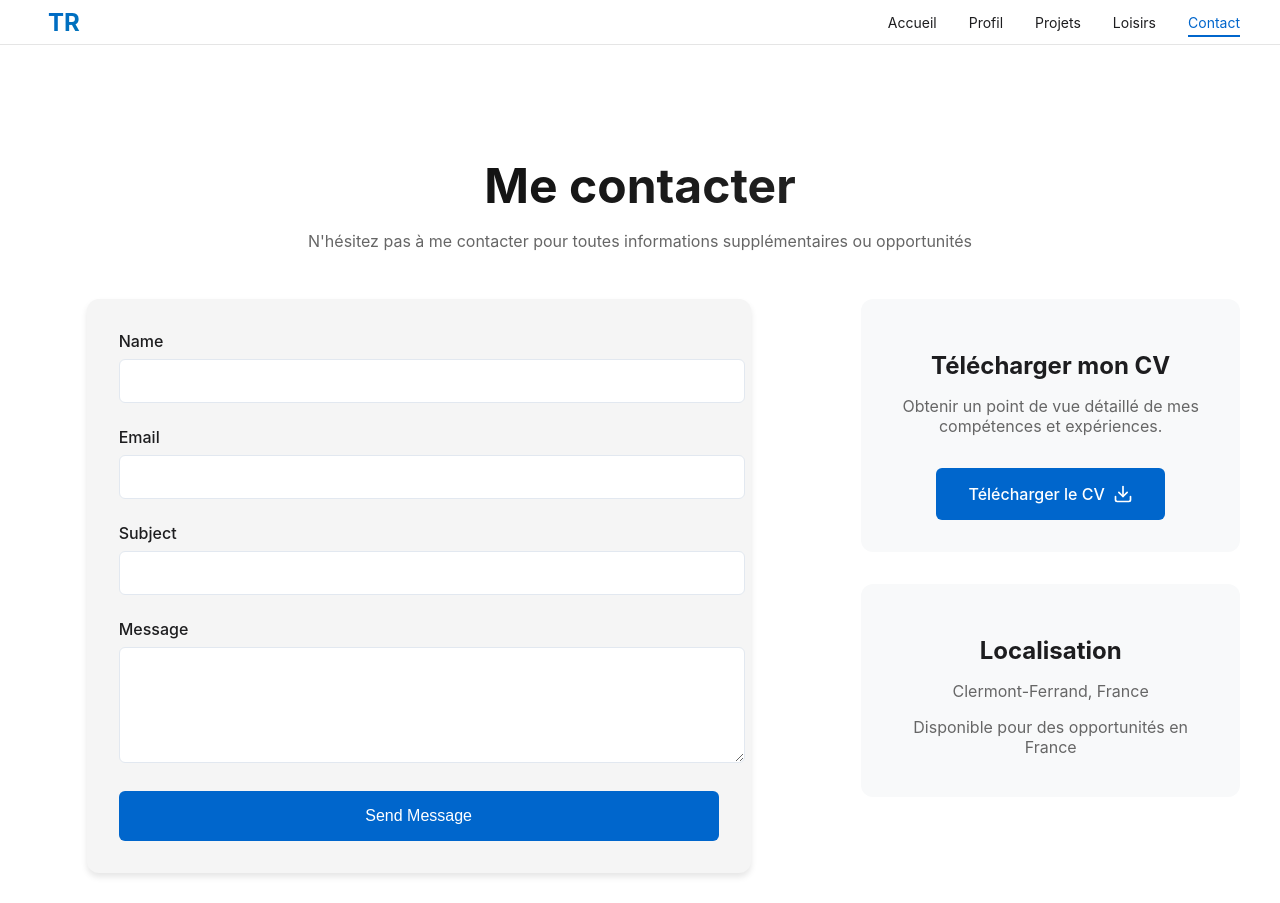
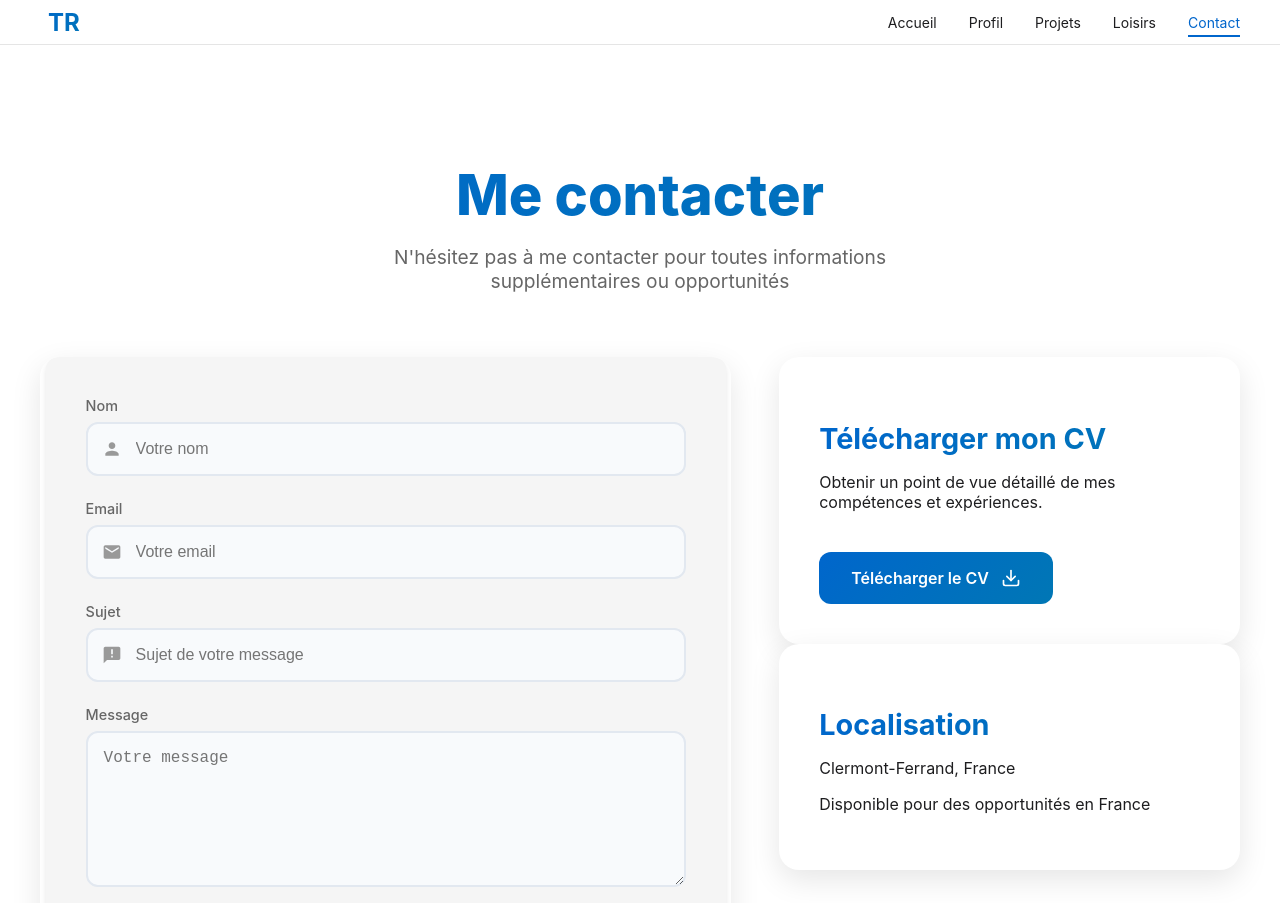
Before and after one commit to TomRambeau/portfolio, a Vue app in the folder portfolio/: page /contact in a window 1280 px wide. Shown: the top 903 px of the page. Built offline with nearby package versions, Linux system fonts and the light colour scheme.

Commit message:
:feature: amélioration design callToAction + contact vue

```diff
--- a/portfolio/src/components/ContactForm.vue
+++ b/portfolio/src/components/ContactForm.vue
@@ -12,26 +12,40 @@ const handleSubmit = (event) => {
 <template>
   <form @submit="handleSubmit" class="contact-form">
     <div class="form-group">
-      <label for="name">Name</label>
-      <input type="text" id="name" name="name" required>
+      <label for="name">Nom</label>
+      <div class="input-container">
+        <svg class="input-icon" viewBox="0 0 24 24"><path fill="currentColor" d="M12 12c2.21 0 4-1.79 4-4s-1.79-4-4-4-4 1.79-4 4 1.79 4 4 4zm0 2c-2.67 0-8 1.34-8 4v2h16v-2c0-2.66-5.33-4-8-4z"/></svg>
+        <input type="text" id="name" name="name" required placeholder="Votre nom">
+      </div>
     </div>
 
     <div class="form-group">
       <label for="email">Email</label>
-      <input type="email" id="email" name="email" required>
+      <div class="input-container">
+        <svg class="input-icon" viewBox="0 0 24 24"><path fill="currentColor" d="M20 4H4c-1.1 0-1.99.9-1.99 2L2 18c0 1.1.9 2 2 2h16c1.1 0 2-.9 2-2V6c0-1.1-.9-2-2-2zm0 4l-8 5-8-5V6l8 5 8-5v2z"/></svg>
+        <input type="email" id="email" name="email" required placeholder="Votre email">
+      </div>
     </div>
 
     <div class="form-group">
-      <label for="subject">Subject</label>
-      <input type="text" id="subject" name="subject" required>
+      <label for="subject">Sujet</label>
+      <div class="input-container">
+        <svg class="input-icon" viewBox="0 0 24 24"><path fill="currentColor" d="M20 2H4c-1.1 0-1.99.9-1.99 2L2 22l4-4h14c1.1 0 2-.9 2-2V4c0-1.1-.9-2-2-2zm-7 9h-2V5h2v6zm0 4h-2v-2h2v2z"/></svg>
+        <input type="text" id="subject" name="subject" required placeholder="Sujet de votre message">
+      </div>
     </div>
 
     <div class="form-group">
       <label for="message">Message</label>
-      <textarea id="message" name="message" rows="5" required></textarea>
+      <div class="input-container">
+        <textarea id="message" name="message" rows="5" required placeholder="Votre message"></textarea>
+      </div>
     </div>
 
-    <button type="submit" class="submit-btn">Send Message</button>
+    <button type="submit" class="submit-btn">
+      Envoyer le message
+      <svg class="send-icon" viewBox="0 0 24 24"><path fill="currentColor" d="M2.01 21L23 12 2.01 3 2 10l15 2-15 2z"/></svg>
+    </button>
   </form>
 </template>
 
@@ -39,7 +53,7 @@ const handleSubmit = (event) => {
 .contact-form {
   max-width: 600px;
   margin: 0 auto;
-  padding: 2rem;
+  padding: 2.5rem;
   background: #f5f5f5;
   border-radius: 12px;
   box-shadow: 0 4px 6px rgba(0, 0, 0, 0.1);
@@ -52,39 +66,83 @@ const handleSubmit = (event) => {
 label {
   display: block;
   margin-bottom: 0.5rem;
-  color: var(--text-color);
+  color: #666;
   font-weight: 500;
+  font-size: 0.9rem;
+}
+
+.input-container {
+  position: relative;
+  display: flex;
+  align-items: center;
+}
+
+.input-icon {
+  position: absolute;
+  left: 1rem;
+  width: 20px;
+  height: 20px;
+  color: #999;
+  transition: color 0.3s ease;
 }
 
 input, textarea {
   width: 100%;
-  padding: 0.75rem;
-  border: 1px solid #e2e8f0;
-  border-radius: 6px;
+  padding: 1rem 1rem 1rem 3rem;
+  border: 2px solid #e2e8f0;
+  border-radius: 12px;
   font-size: 1rem;
-  transition: border-color 0.2s ease;
+  transition: all 0.3s ease;
+  background: #f8fafc;
+}
+
+textarea {
+  padding: 1rem;
+  resize: vertical;
+  min-height: 120px;
 }
 
 input:focus, textarea:focus {
   outline: none;
   border-color: var(--accent-color);
+  background: white;
+  box-shadow: 0 0 0 4px rgba(0, 102, 204, 0.1);
+}
+
+input:focus + .input-icon {
+  color: var(--accent-color);
 }
 
 .submit-btn {
   width: 100%;
   padding: 1rem;
-  background: var(--accent-color);
+  background: linear-gradient(135deg, var(--accent-color) 0%, #0077b5 100%);
   color: white;
   border: none;
-  border-radius: 6px;
+  border-radius: 12px;
   font-size: 1rem;
-  font-weight: 500;
+  font-weight: 600;
   cursor: pointer;
-  transition: transform 0.2s ease, box-shadow 0.2s ease;
+  transition: all 0.3s ease;
+  display: flex;
+  align-items: center;
+  justify-content: center;
+  gap: 0.75rem;
 }
 
 .submit-btn:hover {
-  transform: translateY(-2px);
-  box-shadow: 0 4px 8px rgba(0, 0, 0, 0.1);
+  transform: translateY(-3px);
+  box-shadow: 0 8px 20px rgba(0, 102, 204, 0.3);
+}
+
+.send-icon {
+  width: 20px;
+  height: 20px;
+}
+
+@media (max-width: 768px) {
+  .contact-form {
+    padding: 1.5rem;
+  }
 }
 </style>
--- a/portfolio/src/views/Contact.vue
+++ b/portfolio/src/views/Contact.vue
@@ -4,12 +4,16 @@ import ContactForm from '@/components/ContactForm.vue'
 
 <template>
   <div class="contact-container">
+    <div class="header-section">
       <h1 class="title">Me contacter</h1>
       <p class="subtitle">N'hésitez pas à me contacter pour toutes informations supplémentaires ou opportunités</p>
+    </div>
 
     <div class="content-wrapper">
       <div class="contact-info">
+        <div class="form-card">
           <ContactForm />
+        </div>
 
         <div class="social-links">
           <a href="https://www.linkedin.com/in/tom-rambeau-40b75320b/" target="_blank" class="social-btn linkedin">
@@ -24,7 +28,8 @@ import ContactForm from '@/components/ContactForm.vue'
       </div>
 
       <div class="side-content">
-        <div class="cv-section">
+        <div class="info-card cv-section">
+          <div class="card-content">
             <h2>Télécharger mon CV</h2>
             <p>Obtenir un point de vue détaillé de mes compétences et expériences.</p>
             <a href="/cv.pdf" download class="download-btn">
@@ -36,11 +41,14 @@ import ContactForm from '@/components/ContactForm.vue'
               </svg>
             </a>
           </div>
+        </div>
 
-        <div class="location-section">
+        <div class="info-card location-section">
+          <div class="card-content">
             <h2>Localisation</h2>
             <p>Clermont-Ferrand, France</p>
             <p>Disponible pour des opportunités en France</p>
+          </div>
         </div>
       </div>
     </div>
@@ -51,149 +59,160 @@ import ContactForm from '@/components/ContactForm.vue'
 .contact-container {
   max-width: 1200px;
   margin: 0 auto;
-  padding: 4rem 2rem;
+  padding: 2rem;
+  min-height: calc(100vh - 44px);
+  display: flex;
+  flex-direction: column;
+}
+
+.header-section {
+  text-align: center;
+  margin-bottom: 4rem;
+  padding-top: 2rem;
 }
 
 .title {
-  font-size: 3rem;
-  font-weight: 700;
-  text-align: center;
+  font-size: 3.5rem;
+  font-weight: 800;
   margin-bottom: 1rem;
-  background: linear-gradient(135deg, #000000 0%, #333333 100%);
+  background: linear-gradient(135deg, var(--accent-color) 0%, #0077b5 100%);
   -webkit-background-clip: text;
   -webkit-text-fill-color: transparent;
+  line-height: 1.2;
 }
 
 .subtitle {
-  text-align: center;
+  font-size: 1.2rem;
   color: #666;
-  margin-bottom: 3rem;
+  max-width: 600px;
+  margin: 0 auto;
 }
 
 .content-wrapper {
   display: grid;
-  gap: 4rem;
-  grid-template-columns: 2fr 1fr;
+  grid-template-columns: 1.5fr 1fr;
+  gap: 3rem;
+  flex: 1;
 }
 
-.contact-info {
-  flex: 2;
+.form-card, .info-card {
+  background: white;
+  border-radius: 20px;
+  box-shadow: 0 10px 30px rgba(0, 0, 0, 0.1);
+  overflow: hidden;
+  transition: transform 0.3s ease, box-shadow 0.3s ease;
 }
 
-.side-content {
-  flex: 1;
-  display: flex;
-  flex-direction: column;
-  gap: 2rem;
+.form-card:hover, .info-card:hover {
+  transform: translateY(-5px);
+  box-shadow: 0 15px 40px rgba(0, 0, 0, 0.15);
 }
 
-.cv-section {
-  padding: 2rem;
-  background: #f8f9fa;
-  border-radius: 12px;
-  text-align: center;
-}
-
-.cv-section h2 {
-  font-size: 1.5rem;
-  margin-bottom: 1rem;
-  color: var(--text-color);
-}
-
-.cv-section p {
-  color: #666;
-  margin-bottom: 2rem;
-}
-
-.download-btn {
-  display: inline-flex;
-  align-items: center;
-  gap: 0.5rem;
-  padding: 1rem 2rem;
-  background: var(--accent-color);
-  color: white;
-  text-decoration: none;
-  border-radius: 6px;
-  font-weight: 500;
-  transition: transform 0.2s ease, box-shadow 0.2s ease;
-}
-
-.download-btn:hover {
-  transform: translateY(-2px);
-  box-shadow: 0 4px 8px rgba(0, 0, 0, 0.1);
+.card-content {
+  padding: 2.5rem;
 }
 
 .social-links {
   margin-top: 2rem;
   display: flex;
   gap: 1rem;
-  flex-wrap: wrap;
-  justify-content: center;
+  justify-content: flex-start;
 }
 
 .social-btn {
+  flex: 1;
   display: inline-flex;
   align-items: center;
-  gap: 0.5rem;
-  padding: 0.75rem 1.5rem;
-  border-radius: 8px;
+  justify-content: center;
+  gap: 0.75rem;
+  padding: 1rem;
+  border-radius: 12px;
   text-decoration: none;
   color: white;
-  font-weight: 500;
-  transition: transform 0.2s ease, box-shadow 0.2s ease;
+  font-weight: 600;
+  transition: all 0.3s ease;
+}
+
+.linkedin {
+  background: linear-gradient(135deg, #0077b5 0%, #00a0dc 100%);
+}
+
+.email {
+  background: linear-gradient(135deg, #ea4335 0%, #ff7043 100%);
 }
 
 .social-btn:hover {
-  transform: translateY(-2px);
-  box-shadow: 0 4px 8px rgba(0, 0, 0, 0.1);
+  transform: translateY(-3px);
+  box-shadow: 0 8px 20px rgba(0, 0, 0, 0.2);
 }
 
-.github {
-  background: #24292e;
+.cv-section, .location-section {
+  height: fit-content;
 }
 
-.linkedin {
-  background: #0077b5;
+.cv-section h2, .location-section h2 {
+  font-size: 1.8rem;
+  margin-bottom: 1rem;
+  background: linear-gradient(135deg, var(--accent-color) 0%, #0077b5 100%);
+  -webkit-background-clip: text;
+  -webkit-text-fill-color: transparent;
 }
 
-.email {
-  background: #ea4335;
+.download-btn {
+  margin-top: 1.5rem;
+  display: inline-flex;
+  align-items: center;
+  gap: 0.75rem;
+  padding: 1rem 2rem;
+  background: linear-gradient(135deg, var(--accent-color) 0%, #0077b5 100%);
+  color: white;
+  border-radius: 12px;
+  text-decoration: none;
+  font-weight: 600;
+  transition: all 0.3s ease;
 }
 
-.location-section {
-  background: #f8f9fa;
-  padding: 2rem;
-  border-radius: 12px;
-  text-align: center;
-}
-
-.location-section h2 {
-  color: var(--text-color);
-  margin-bottom: 1rem;
-  font-size: 1.5rem;
-}
-
-.location-section p {
-  color: #666;
-  margin-bottom: 0.5rem;
+.download-btn:hover {
+  transform: translateY(-3px);
+  box-shadow: 0 8px 20px rgba(0, 0, 0, 0.2);
 }
 
 .icon {
-  width: 20px;
-  height: 20px;
+  width: 24px;
+  height: 24px;
 }
 
-@media (max-width: 768px) {
+@media (max-width: 1024px) {
   .content-wrapper {
     grid-template-columns: 1fr;
   }
 
-  .social-links {
-    justify-content: center;
+  .title {
+    font-size: 3rem;
   }
 
   .side-content {
-    margin-top: 2rem;
+    display: grid;
+    grid-template-columns: 1fr 1fr;
+    gap: 2rem;
+  }
+}
+
+@media (max-width: 768px) {
+  .side-content {
+    grid-template-columns: 1fr;
+  }
+
+  .social-links {
+    flex-direction: column;
+  }
+
+  .title {
+    font-size: 2.5rem;
+  }
+
+  .card-content {
+    padding: 1.5rem;
   }
 }
 </style>
--- a/portfolio/src/views/Home.vue
+++ b/portfolio/src/views/Home.vue
@@ -145,11 +145,19 @@ const router = useRouter();
 }
 
 .cta-button.third {
-  background: transparent;
-  color: var(--accent-color);
-  border: 2px solid var(--accent-color);
+  background: #f5f5f7;
+  color: #666;
+  border: none;
+  box-shadow: 0 2px 8px rgba(0, 0, 0, 0.05);
+  transition: all 0.3s ease;
 }
 
+.cta-button.third:hover {
+  background: #ececec;
+  color: var(--accent-color);
+  transform: translateY(-2px);
+  box-shadow: 0 4px 12px rgba(0, 0, 0, 0.1);
+}
 
 .cta-button:hover {
   transform: translateY(-2px);
```
Lines whose indentation alone changed are shown as unchanged.
